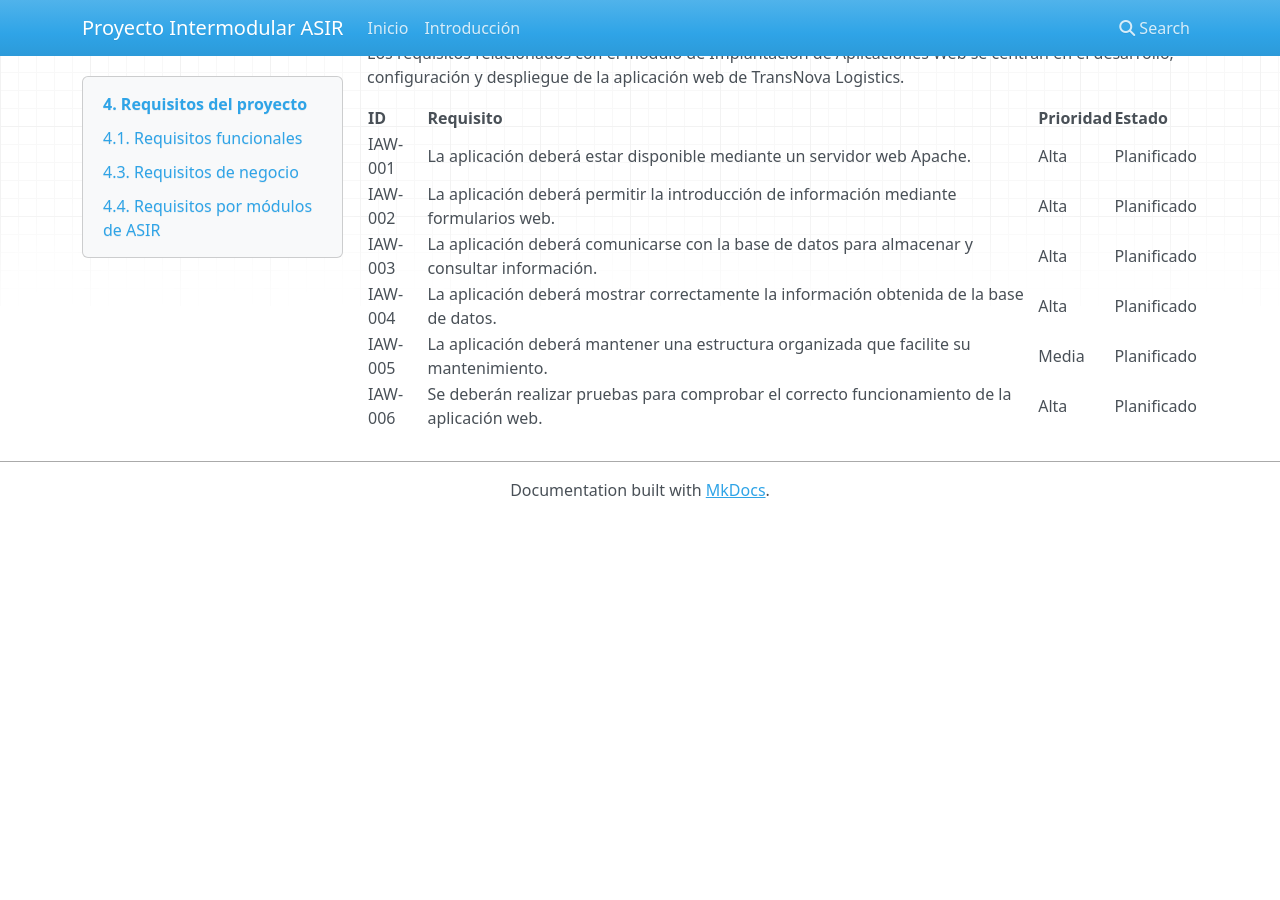
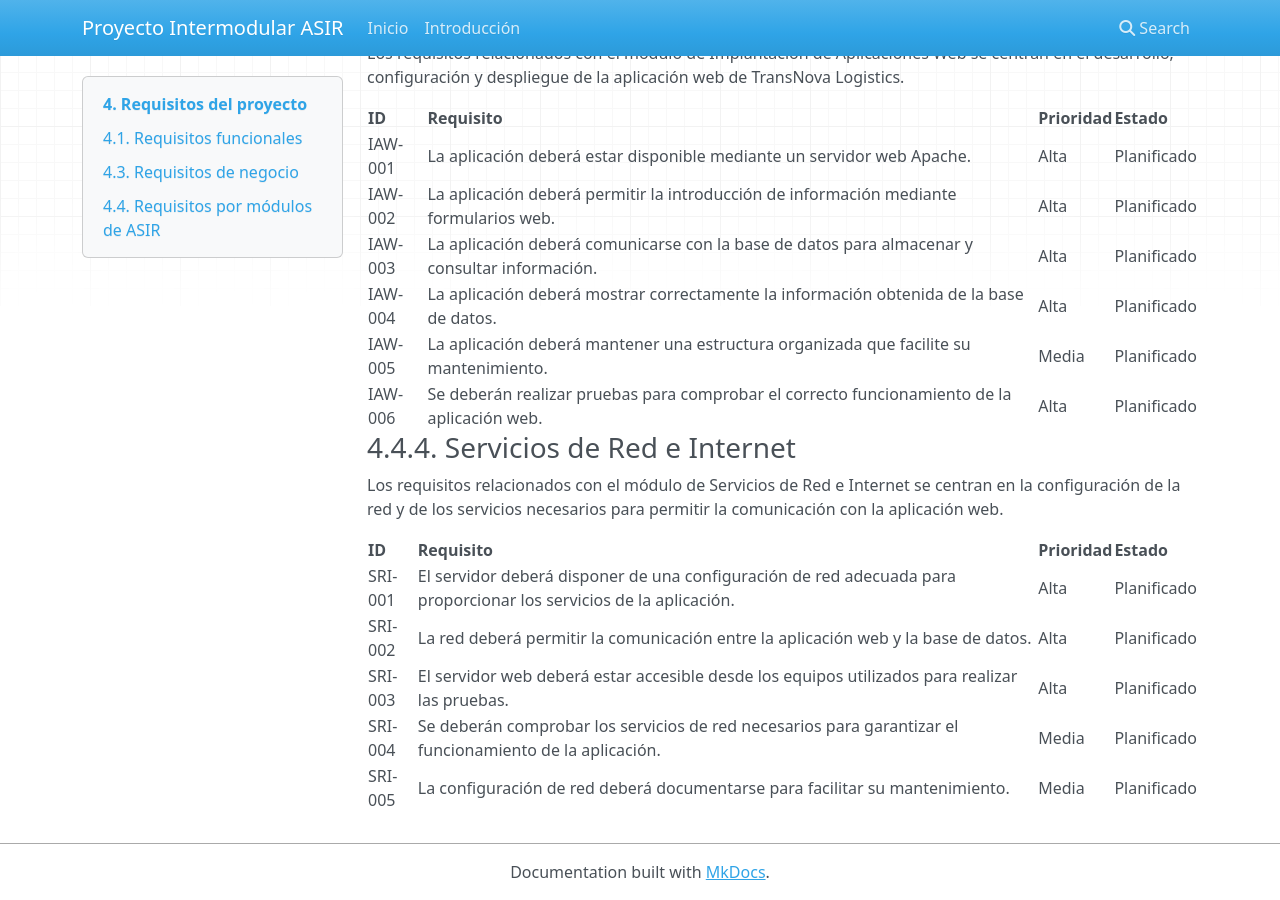
Before and after one commit to joelsanchezgalera-ship-it/Proyecto-Intermodular-ASIR, an MkDocs documentation site: the page built from docs/04_requisitos.md, in a window 1280 px wide and 900 px high, scrolled down 2607 px. Built offline with MkDocs 1.6.1, drawn with Linux system fonts in a browser that asks for light colours; nearby versions of some CDN libraries; before the commit the page ends 3125 px from its top, so only the background shows below that.

Commit message:
Añadidos requisitos de Servicios de Red e Internet

```diff
--- a/docs/04_requisitos.md
+++ b/docs/04_requisitos.md
@@ -82,3 +82,15 @@ Los requisitos relacionados con el módulo de Implantación de Aplicaciones Web
 | IAW-004 | La aplicación deberá mostrar correctamente la información obtenida de la base de datos. | Alta | Planificado |
 | IAW-005 | La aplicación deberá mantener una estructura organizada que facilite su mantenimiento. | Media | Planificado |
 | IAW-006 | Se deberán realizar pruebas para comprobar el correcto funcionamiento de la aplicación web. | Alta | Planificado |
+
+### 4.4.4. Servicios de Red e Internet
+
+Los requisitos relacionados con el módulo de Servicios de Red e Internet se centran en la configuración de la red y de los servicios necesarios para permitir la comunicación con la aplicación web.
+
+| ID | Requisito | Prioridad | Estado |
+|---|---|---|---|
+| SRI-001 | El servidor deberá disponer de una configuración de red adecuada para proporcionar los servicios de la aplicación. | Alta | Planificado |
+| SRI-002 | La red deberá permitir la comunicación entre la aplicación web y la base de datos. | Alta | Planificado |
+| SRI-003 | El servidor web deberá estar accesible desde los equipos utilizados para realizar las pruebas. | Alta | Planificado |
+| SRI-004 | Se deberán comprobar los servicios de red necesarios para garantizar el funcionamiento de la aplicación. | Media | Planificado |
+| SRI-005 | La configuración de red deberá documentarse para facilitar su mantenimiento. | Media | Planificado |
```
